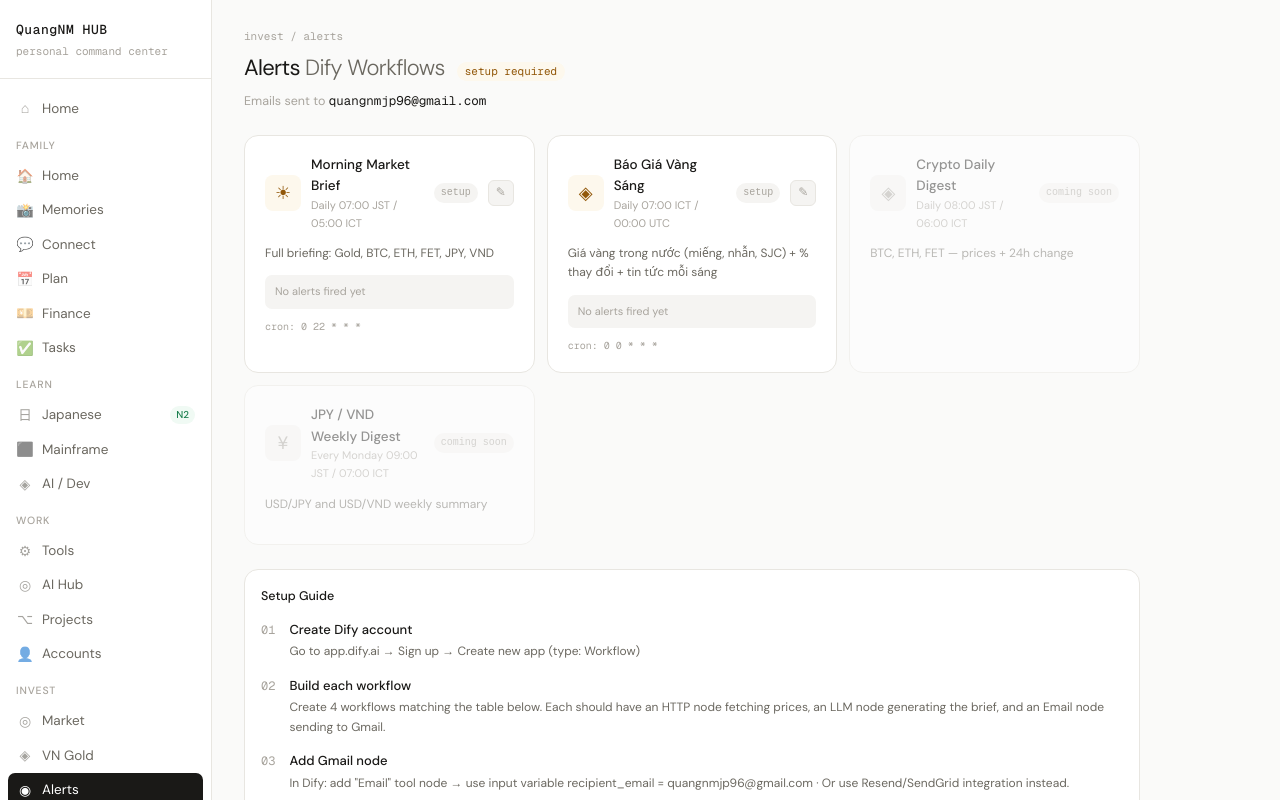
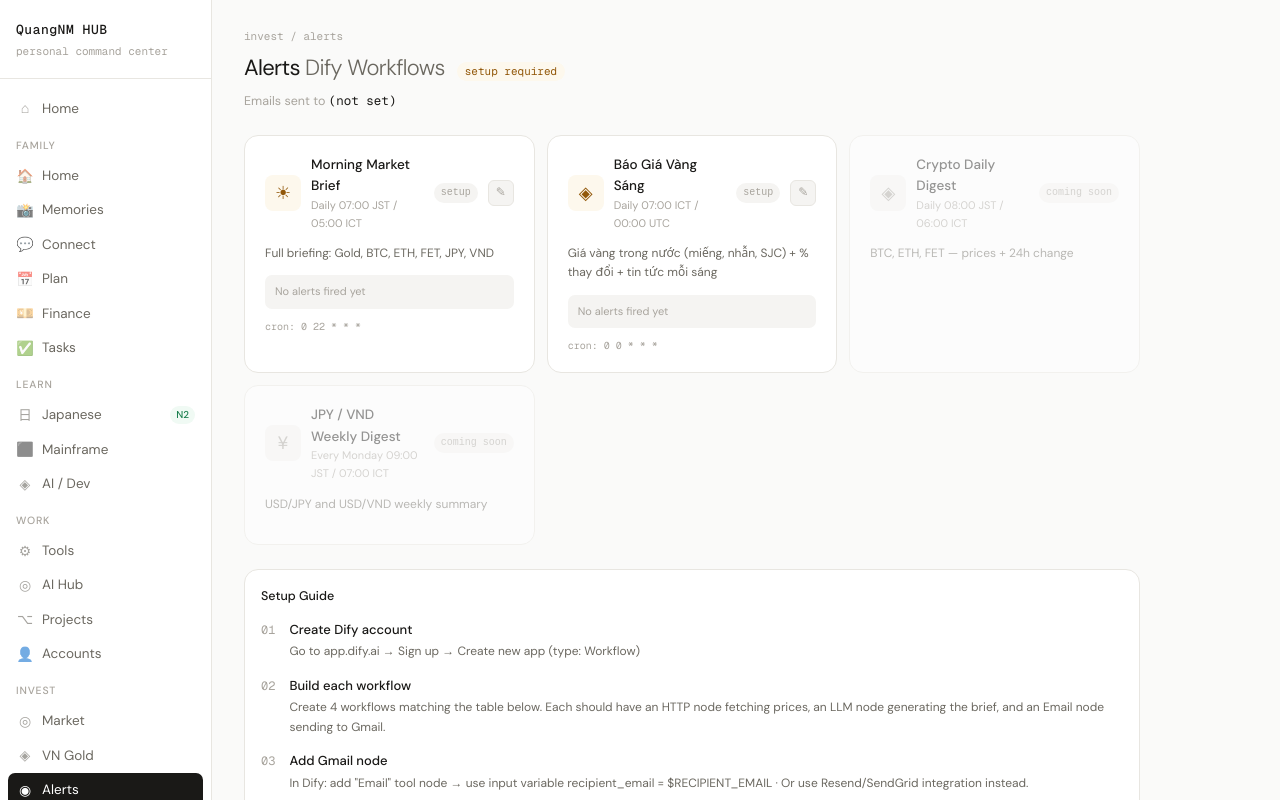
Before and after one commit to NMQuang/dashboard-hub, a Next.js app: page /invest/alerts in a window 1280 px wide. Shown: the top 800 px of the page. Built offline with nearby package versions, Linux system fonts and the light colour scheme; no server answers.

Commit message:
add RECIPIENT_EMAIL into env

```diff
--- a/app/api/cron/crypto-digest/route.ts
+++ b/app/api/cron/crypto-digest/route.ts
@@ -36,7 +36,7 @@ export async function GET(req: Request) {
 
     const result = await triggerWorkflow(workflowId, {
       date,
-      recipient_email: 'quangnmjp96@gmail.com',
+      recipient_email: process.env.RECIPIENT_EMAIL ?? '',
       btc_price:  btc?.price?.toFixed(0)   ?? 'N/A',
       btc_change: btc?.change24h?.toFixed(2) ?? '0',
       eth_price:  eth?.price?.toFixed(0)   ?? 'N/A',
--- a/app/api/cron/fx-digest/route.ts
+++ b/app/api/cron/fx-digest/route.ts
@@ -37,7 +37,7 @@ export async function GET(req: Request) {
 
     const result = await triggerWorkflow(workflowId, {
       week: weekLabel,
-      recipient_email: 'quangnmjp96@gmail.com',
+      recipient_email: process.env.RECIPIENT_EMAIL ?? '',
       jpy_rate: jpy?.price?.toFixed(2) ?? 'N/A',
       vnd_rate: vnd?.price?.toFixed(0) ?? 'N/A',
       triggered_at: now.toLocaleString('en-GB', { timeZone: 'Asia/Tokyo' }) + ' JST',
--- a/app/api/cron/gold-alert/route.ts
+++ b/app/api/cron/gold-alert/route.ts
@@ -15,7 +15,7 @@
  * ── Dify workflow inputs ─────────────────────────────────────────────────────
  * Configure these variables in your Dify workflow:
  *
- *  recipient_email    string  "quangnmjp96@gmail.com"
+ *  recipient_email    string  $RECIPIENT_EMAIL (env var)
  *  date               string  "Thứ Hai, 06 tháng 4 năm 2026"
  *  triggered_at       string  "07:00 ICT"
  *
@@ -126,7 +126,7 @@ export async function GET(req: Request): Promise<Response> {
     const portfolio = calcGoldPortfolio(GOLD_HOLDINGS, vnGold)
 
     const inputs: Record<string, string> = {
-      recipient_email: 'quangnmjp96@gmail.com',
+      recipient_email: process.env.RECIPIENT_EMAIL ?? '',
       date,
       triggered_at: triggeredAt,
 
--- a/app/api/cron/morning-brief/route.ts
+++ b/app/api/cron/morning-brief/route.ts
@@ -35,7 +35,7 @@ export async function GET(req: Request) {
 
     const result = await triggerWorkflow(workflowId, {
       date,
-      recipient_email: 'quangnmjp96@gmail.com',
+      recipient_email: process.env.RECIPIENT_EMAIL ?? '',
       gold_price: snapshot.gold?.price?.toFixed(2) ?? 'N/A',
       gold_change: snapshot.gold?.change24h?.toFixed(2) ?? '0',
       btc_price: snapshot.coins?.find(c => c.symbol === 'BTC')?.price?.toFixed(0) ?? 'N/A',
--- a/app/invest/alerts/page.tsx
+++ b/app/invest/alerts/page.tsx
@@ -94,7 +94,7 @@ export default async function AlertsPage() {
           )}
         </div>
         <p style={{ fontSize: 12.5, color: 'var(--ink3)', marginTop: 6, lineHeight: 1.6 }}>
-          Emails sent to <span className="font-mono" style={{ color: 'var(--ink)' }}>quangnmjp96@gmail.com</span>
+          Emails sent to <span className="font-mono" style={{ color: 'var(--ink)' }}>{process.env.RECIPIENT_EMAIL ?? '(not set)'}</span>
         </p>
       </div>
 
@@ -115,7 +115,7 @@ export default async function AlertsPage() {
             {[
               { step: '01', title: 'Create Dify account', desc: 'Go to app.dify.ai → Sign up → Create new app (type: Workflow)' },
               { step: '02', title: 'Build each workflow', desc: 'Create 4 workflows matching the table below. Each should have an HTTP node fetching prices, an LLM node generating the brief, and an Email node sending to Gmail.' },
-              { step: '03', title: 'Add Gmail node', desc: 'In Dify: add "Email" tool node → use input variable recipient_email = quangnmjp96@gmail.com · Or use Resend/SendGrid integration instead.' },
+              { step: '03', title: 'Add Gmail node', desc: 'In Dify: add "Email" tool node → use input variable recipient_email = $RECIPIENT_EMAIL · Or use Resend/SendGrid integration instead.' },
               { step: '04', title: 'Add env vars', desc: 'Copy each Workflow ID from Dify URL and add to .env.local (see table below)' },
               { step: '05', title: 'Deploy to Vercel', desc: 'Push to GitHub → Vercel auto-deploys. Crons start automatically on Vercel Pro (free tier: manual trigger only).' },
             ].map(s => (
```
